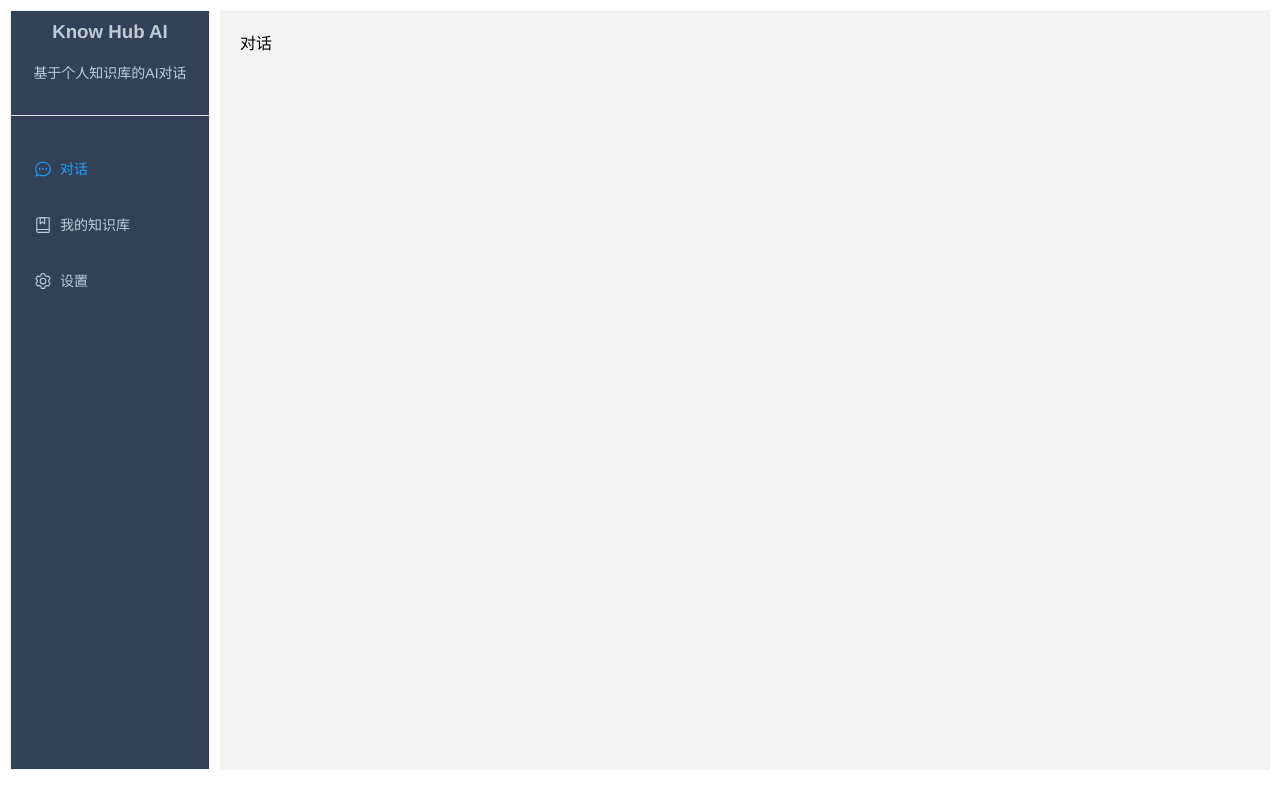
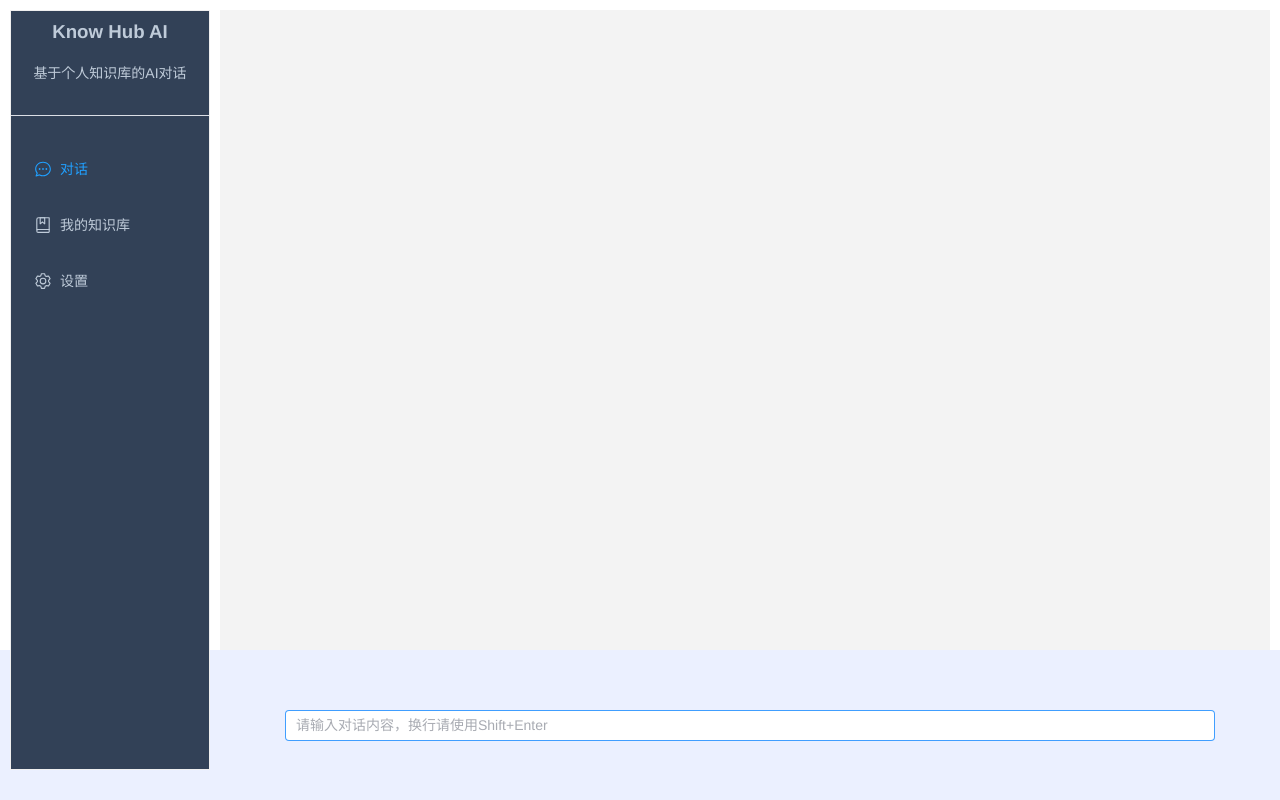
Before and after one commit to NingNing0111/know-hub-ai, a Vue app in the folder know-hub-ai-frontend/: page /chat in a window 1280 px wide. Built offline with nearby package versions, Linux system fonts and the light colour scheme.

Commit message:
ChatView未连接后端版

```diff
--- a/know-hub-ai-frontend/src/components.d.ts
+++ b/know-hub-ai-frontend/src/components.d.ts
@@ -8,7 +8,6 @@ export {}
 declare module 'vue' {
   export interface GlobalComponents {
     BasicAside: typeof import('./components/BasicAside.vue')['default']
-    ICon: typeof import('./components/ICon.vue')['default']
     ICons: typeof import('./components/ICons.vue')['default']
     RouterLink: typeof import('vue-router')['RouterLink']
     RouterView: typeof import('vue-router')['RouterView']
--- a/know-hub-ai-frontend/src/components/BasicAside.vue
+++ b/know-hub-ai-frontend/src/components/BasicAside.vue
@@ -75,6 +75,9 @@ const handleSelect = (e: any) => {
 #basic-aside {
   height: 100%;
 }
+:deep(.el-menu) {
+  z-index: 10; // 配合 ChatView
+}
 .aside-header {
   display: flex;
   justify-content: right;
--- a/know-hub-ai-frontend/src/view/chat/ChatView.vue
+++ b/know-hub-ai-frontend/src/view/chat/ChatView.vue
@@ -1,17 +1,104 @@
 <template>
-  <div>
-    对话
-<!--    <el-input-->
-<!--        v-model="input1"-->
-<!--        style="width: 240px"-->
-<!--        placeholder="Pick a date"-->
-<!--        :suffix-icon="Calendar"-->
-<!--    />-->
+  <div id="chat-view">
+    <el-scrollbar>
+      <el-card v-for="item in chatList" class="scrollbar-item">
+        {{ item }}
+      </el-card>
+    </el-scrollbar>
+    <div id="floor">
+
+      <el-input
+          v-model="input"
+          type="textarea"
+          autofocus
+          :autosize="{ minRows: 1, maxRows: 4}"
+          resize="none"
+          placeholder="请输入对话内容，换行请使用Shift+Enter"
+          @keydown="handleInput"
+      />
+
+    </div>
+<!--    :suffix-icon=""-->
   </div>
 </template>
 
 <script setup lang="ts">
 
+import {ElMessage} from "element-plus";
+import axios from "axios";
+
+const chatList = ref<string[]>([])
+const input = ref<string>('')
+const ready = ref<boolean>(true)
+
+const handleInput = (e : KeyboardEvent) => {
+  if (!e.shiftKey && e.key === 'Enter') {
+    console.log(e)
+    e.preventDefault()
+    if (ready.value) {
+      chatList.value.push(input.value)
+      ready.value = false
+
+      axios.post('').then(() => { // 向后端发送请求
+        chatList.value.push()
+        ready.value = true
+      })
+    } else {
+      ElMessage.error('请等待机器人回复后再发送哦')
+    }
+  }
+}
+
 </script>
 
-<style scoped lang="less"></style>
+<style scoped lang="less">
+//:deep(el-scrollbar) {
+//  height: 95%;
+//}
+#chat-view {
+  height: 100%;
+  //max-height: 800px;
+}
+:deep(.el-card__body) {
+  //background-color: #f3f3f3;
+}
+:deep(.el-scrollbar) {
+  max-height: calc(100vh - 190px);
+  //max-height: 70vh;
+}
+//rgb(223, 223, 223)
+
+#floor {
+  height: 150px;
+  width: 100%;
+  //width: calc(100% - 190px);
+  //min-width: 400px;
+  background-color: rgb(235, 240, 255);
+  z-index: 1;
+  display: flex;
+  align-items: center;
+  justify-content: center;
+  position: absolute;
+  left: 0;
+  bottom: 0;
+}
+:deep(.el-textarea) {
+  margin-left: 220px;
+  width: calc(100% - 350px);
+  //max-width: 1200px;
+  //min-width: 500px;
+}
+.scrollbar-item {
+  display: flex;
+  align-items: center;
+  justify-content: start;
+  margin: 10px;
+  border-radius: 4px;
+  background: var(--el-color-primary-light-9);
+  //color: var(--el-color-primary);
+
+}
+.scrollbar-item:nth-child(odd) {
+  background-color: var(--el-color-primary-light-7);
+}
+</style>
```
